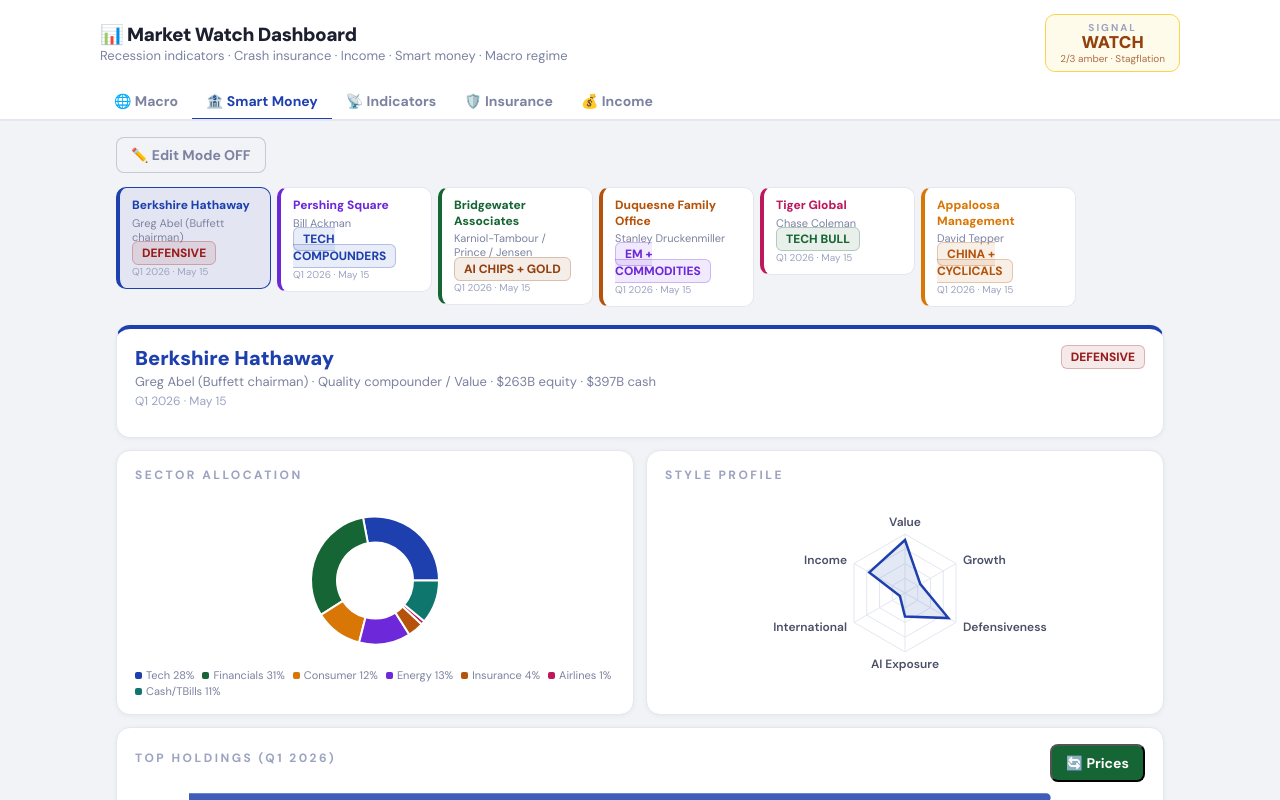
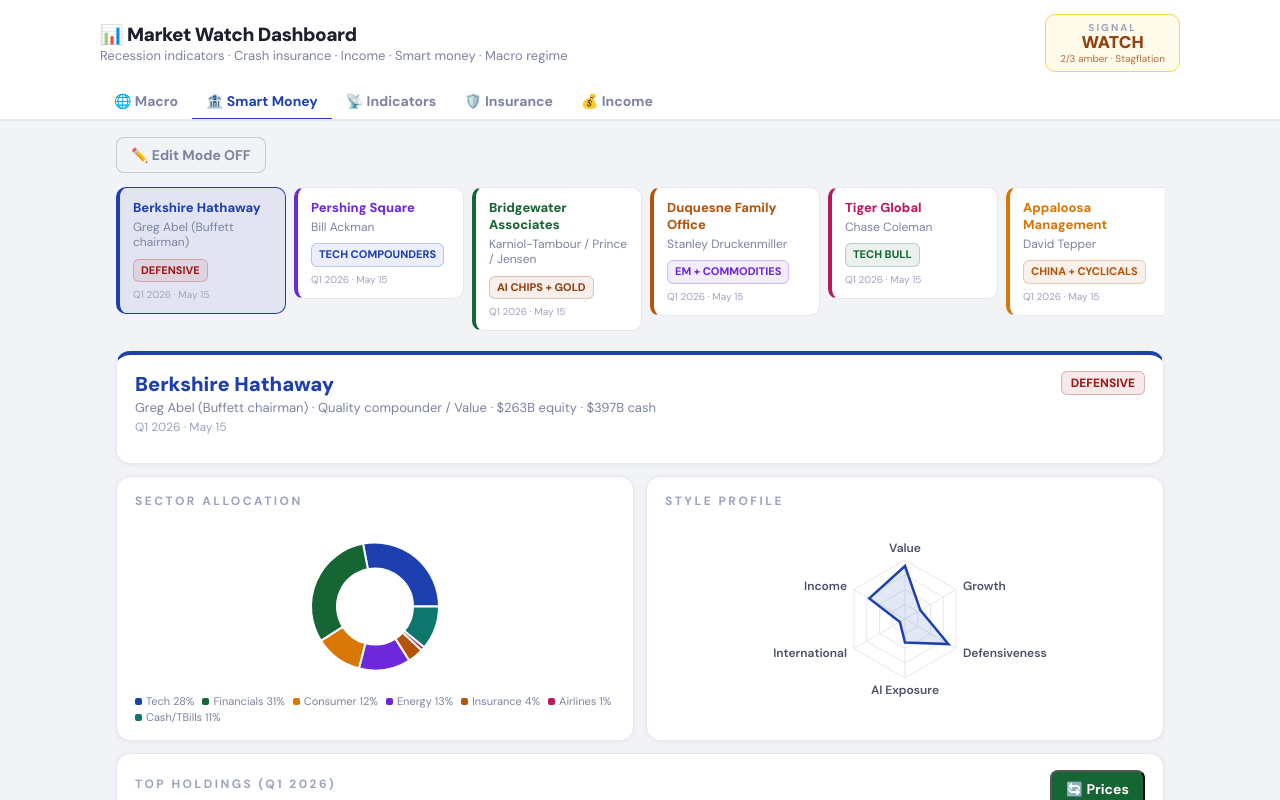
Before and after one commit to thestuartchan/dvcap, a React (Vite) app: page / in a window 1280 px wide. Both pictures are taken after a click on the button "🏦 Smart Money". Shown: the top 800 px of the page. Built offline with nearby package versions, Linux system fonts and the light colour scheme.

Commit message:
fix fund card pill overflow

```diff
--- a/src/App.jsx
+++ b/src/App.jsx
@@ -657,11 +657,12 @@
   const p = prices[ticker];
   if (!p) return <span style={{ color: C.lbl, fontSize: 12 }}>—</span>;
   const up = p.changePercent >= 0;
+  const col = up ? C.green : C.red;
   return (
-    <span style={{ display: "inline-flex", gap: 4, alignItems: "center" }}>
+    <span style={{ display: "inline-flex", gap: 5, alignItems: "center" }}>
       <span style={{ color: C.text, fontWeight: 700, fontSize: 14 }}>${(p.price || 0).toFixed(2)}</span>
-      <span style={{ background: up ? C.gBg : C.rBg, color: up ? C.green : C.red, border: "1px solid " + (up ? C.gBdr : C.rBdr), borderRadius: 4, padding: "1px 5px", fontSize: 12, fontWeight: 700 }}>
-        {up ? "▲" : "▼"}{Math.abs(p.changePercent || 0).toFixed(2)}%
+      <span style={{ color: col, fontWeight: 700, fontSize: 13 }}>
+        {up ? "↑" : "↓"}{Math.abs(p.changePercent || 0).toFixed(2)}%
       </span>
     </span>
   );
@@ -1417,20 +1418,21 @@
               {editMode && <span style={{ color: C.amber, fontSize: 13 }}>Changes auto-saved to browser.</span>}
             </div>
 
-            {/* Fund selector — horizontal scroll on mobile */}
-            <div style={{ display: "flex", gap: 6, overflowX: "auto", WebkitOverflowScrolling: "touch", paddingBottom: 4 }}>
+            {/* Fund selector — horizontal scroll */}
+            <div style={{ display: "flex", gap: 8, overflowX: "auto", WebkitOverflowScrolling: "touch", paddingBottom: 6, scrollbarWidth: "none" }}>
               {funds.map(f => (
                 <div key={f.id} style={{ position: "relative", flexShrink: 0 }}>
                   <button onClick={() => { setSelectedFund(f); if (editMode) setEditingFund(f); }} style={{
                     background: selectedFund.id === f.id ? f.color + "12" : C.surf,
                     border: "1.5px solid " + (selectedFund.id === f.id ? f.color : C.bdr),
                     borderLeft: "4px solid " + f.color,
-                    borderRadius: 10, padding: "10px 12px", textAlign: "left", cursor: "pointer", width: 155, minWidth: 140, flexShrink: 0,
+                    borderRadius: 10, padding: "12px 13px", textAlign: "left", cursor: "pointer",
+                    width: 170, flexShrink: 0,
                   }}>
-                    <div style={{ color: f.color, fontWeight: 800, fontSize: 12, lineHeight: 1.3, wordBreak: "break-word" }}>{f.name}</div>
-                    <div style={{ color: C.muted, fontSize: 11, marginTop: 2, lineHeight: 1.3, wordBreak: "break-word" }}>{f.manager}</div>
-                    <Pill label={f.signal} color={f.signalColor} />
-                    {f.lastUpdated && <div style={{ color: C.lbl, fontSize: 10, marginTop: 4 }}>{f.lastUpdated}</div>}
+                    <div style={{ color: f.color, fontWeight: 800, fontSize: 13, lineHeight: 1.3, marginBottom: 3 }}>{f.name}</div>
+                    <div style={{ color: C.muted, fontSize: 12, lineHeight: 1.3, marginBottom: 8 }}>{f.manager}</div>
+                    <div style={{ background: f.signalColor + "15", color: f.signalColor, border: "1.5px solid " + f.signalColor + "40", borderRadius: 6, padding: "3px 7px", fontSize: 11, fontWeight: 800, lineHeight: 1.4, display: "inline-block", maxWidth: "100%", wordBreak: "break-word" }}>{f.signal}</div>
+                    {f.lastUpdated && <div style={{ color: C.lbl, fontSize: 10, marginTop: 6 }}>{f.lastUpdated}</div>}
                   </button>
                   {editMode && (
                     <button onClick={e => { e.stopPropagation(); handleDeleteFund(f.id); }} style={{ position: "absolute", top: 5, right: 5, background: C.rBg, color: C.red, border: "none", borderRadius: 4, width: 18, height: 18, fontSize: 12, cursor: "pointer" }}>×</button>
```
